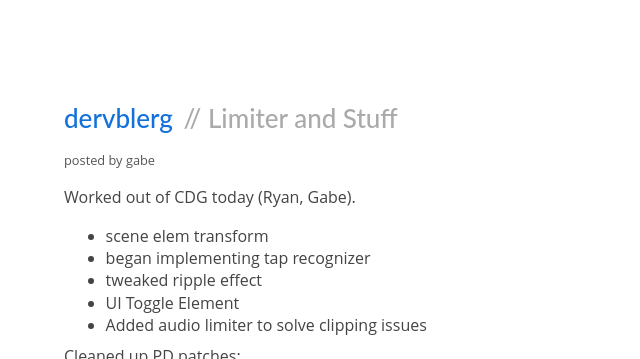
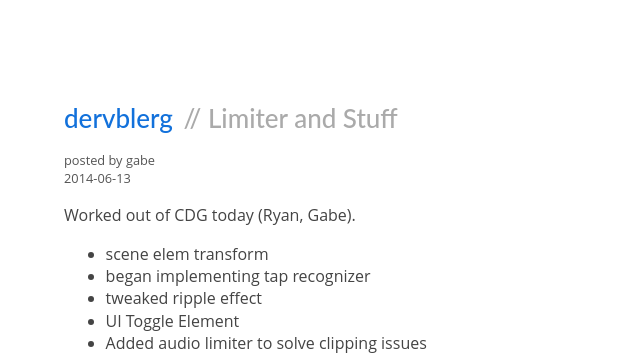
Before and after one commit to quilime/seaqblerg, a Jekyll site: the page built from _posts/2014-06-10-sequencer-test.markdown, in a window 1280 px wide and 900 px high, cut to the strip 0-359 px from the top of the window. Shown: the whole strip, without its empty margins (0-640 px from the left). Built offline with Jekyll 4.4.1, drawn with Linux system fonts in a browser that asks for light colours; Markdown is read by kramdown in place of the engine named in the settings.

Commit message:
Reformatting date string.

```diff
--- a/_layouts/post.html
+++ b/_layouts/post.html
@@ -4,7 +4,7 @@
 <p class="meta">
   posted by {{ page.author }}
   <br />
-  {{ post.date | date: "%Y-%m-%d" }}
+  {{ page.date | date: "%Y-%m-%d" }}
 </p>
 
 <div class="post">
```
